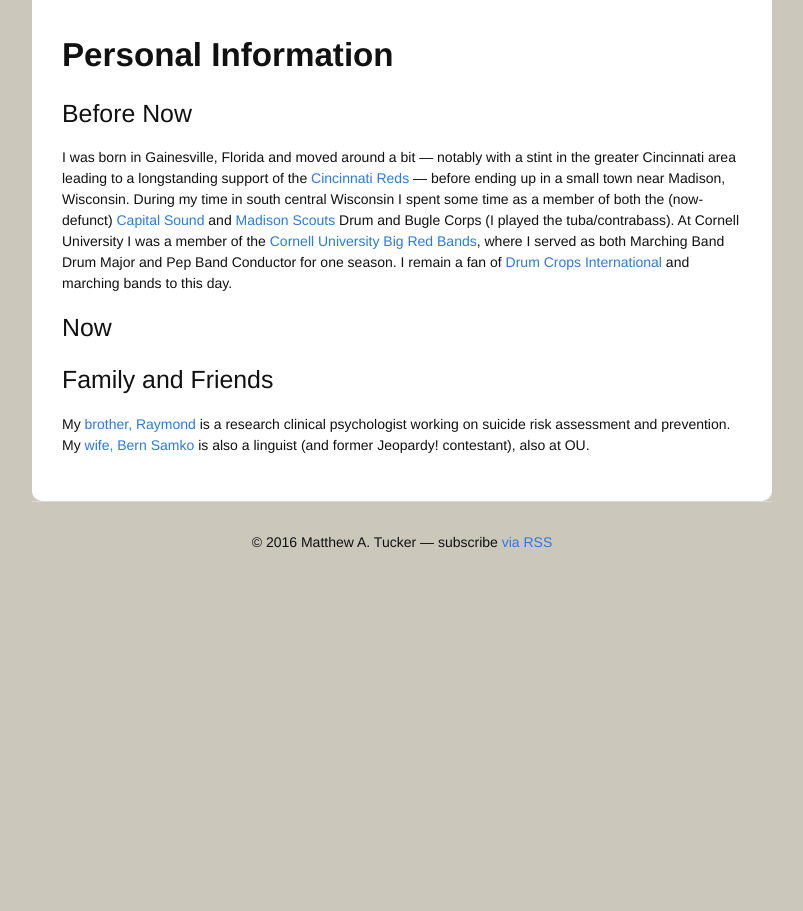
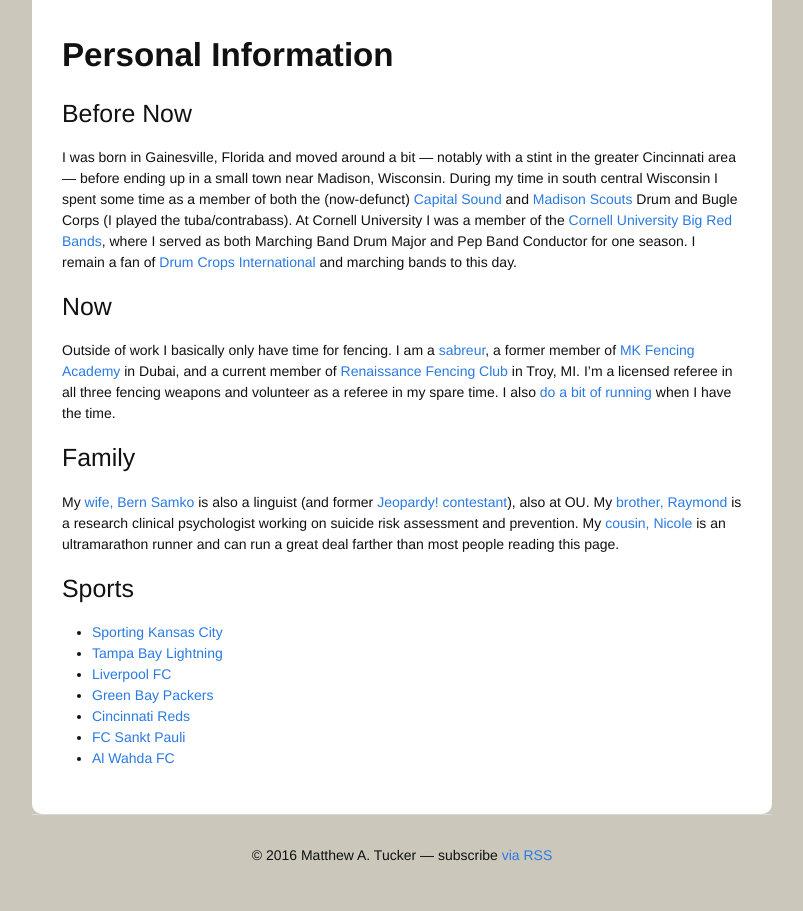
Before and after one commit to matthew-tucker/matthew-tucker.github.io, a Jekyll site: the page built from personal/index.md, in a window 1280 px wide. Shown: the part 350-1261 px from the top of the page, without its empty margins (238-1041 px from the left). Built offline with Jekyll 4.4.1, drawn with Linux system fonts in a browser that asks for light colours; before the commit the page ends 948 px from its top, so only the background shows below that.

Commit message:
personal info

```diff
--- a/personal/index.md
+++ b/personal/index.md
@@ -7,12 +7,25 @@
 
 ## Before Now
 
-I was born in Gainesville, Florida and moved around a bit &mdash; notably with a stint in the greater Cincinnati area leading to a longstanding support of the [Cincinnati Reds](http://cincinnati.reds.mlb.com/) &mdash; before ending up in a small town near Madison, Wisconsin. During my time in south central Wisconsin I spent some time as a member of both the (now-defunct) [Capital Sound](https://www.youtube.com/playlist?list=PLC8699897E1FFA9B6) and [Madison Scouts](http://www.madisonscoutslive.com/mainsite/) Drum and Bugle Corps (I played the tuba/contrabass). At Cornell University I was a member of the [Cornell University Big Red Bands](http://www.bigredbands.org/), where I served as both Marching Band Drum Major and Pep Band Conductor for one season. I remain a fan of [Drum Crops International](http://dci.org/) and marching bands to this day.
+I was born in Gainesville, Florida and moved around a bit &mdash; notably with a stint in the greater Cincinnati area &mdash; before ending up in a small town near Madison, Wisconsin. During my time in south central Wisconsin I spent some time as a member of both the (now-defunct) [Capital Sound](https://www.youtube.com/playlist?list=PLC8699897E1FFA9B6) and [Madison Scouts](http://www.madisonscoutslive.com/mainsite/) Drum and Bugle Corps (I played the tuba/contrabass). At Cornell University I was a member of the [Cornell University Big Red Bands](http://www.bigredbands.org/), where I served as both Marching Band Drum Major and Pep Band Conductor for one season. I remain a fan of [Drum Crops International](http://dci.org/) and marching bands to this day.
 
 
 ## Now
 
+Outside of work I basically only have time for fencing. I am a [sabreur](https://en.wikipedia.org/wiki/Sabre_(fencing)), a former member of [MK Fencing Academy](http://mkfencingacademy.com/) in Dubai, and a current member of [Renaissance Fencing Club](http://www.renaissancefencing.com/) in Troy, MI. I'm a licensed referee in all three fencing weapons and volunteer as a referee in my spare time. I also [do a bit of running](http://moa2h3.org/) when I have the time.
 
-## Family and Friends
 
-My [brother, Raymond](https://www.researchgate.net/profile/Raymond_Tucker) is a research clinical psychologist working on suicide risk assessment and prevention. My [wife, Bern Samko](https://sites.google.com/site/bsamko/) is also a linguist (and former Jeopardy! contestant), also at OU.
+
+## Family
+
+My [wife, Bern Samko](https://sites.google.com/site/bsamko/) is also a linguist (and former [Jeopardy! contestant](http://www.j-archive.com/showplayer.php?player_id=6633)), also at OU. My [brother, Raymond](https://www.researchgate.net/profile/Raymond_Tucker) is a research clinical psychologist working on suicide risk assessment and prevention. My [cousin, Nicole](https://ultrasignup.com/results_participant.aspx?fname=Nicole&lname=Matera) is an ultramarathon runner and can run a great deal farther than most people reading this page.
+
+## Sports
+
+* [Sporting Kansas City](http://www.sportingkc.com/)
+* [Tampa Bay Lightning](http://lightning.nhl.com/)
+* [Liverpool FC](http://www.liverpoolfc.com/welcome-to-liverpool-fc)
+* [Green Bay Packers](http://www.packers.com/)
+* [Cincinnati Reds](http://cincinnati.reds.mlb.com/)
+* [FC Sankt Pauli](http://www.fcstpauli.com/)
+* [Al Wahda FC](http://www.alwahda-fc.com/en/home)
```
